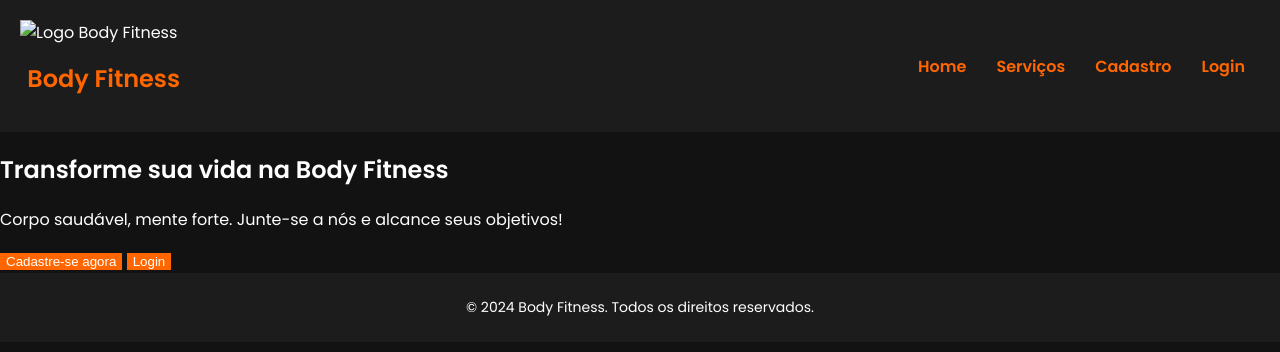
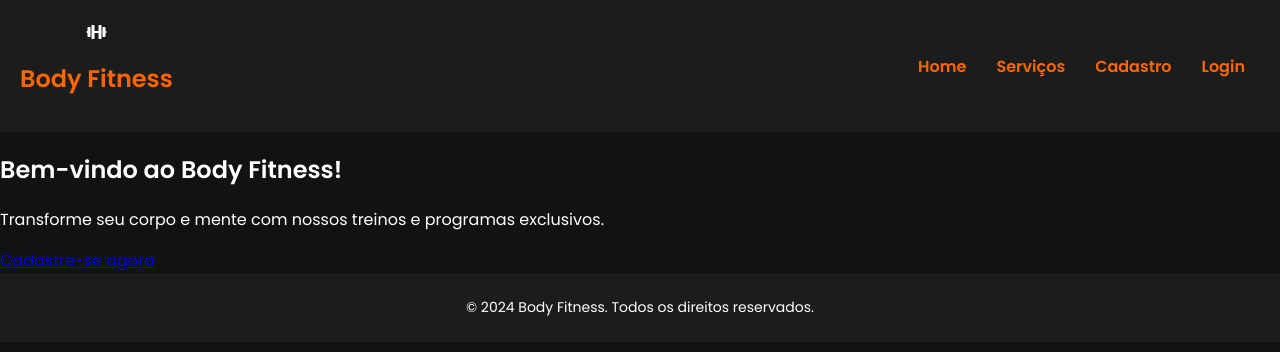
Before and after one commit to Matteusoliveir/CSS, a plain HTML site: page index.html in a window 1280 px wide. Drawn offline with Linux system fonts and the light colour scheme.

Commit message:
Update index.html

```diff
--- a/index.html
+++ b/index.html
@@ -6,11 +6,14 @@
     <title>Body Fitness</title>
     <link rel="stylesheet" href="style.css">
     <link href="https://fonts.googleapis.com/css2?family=Poppins:wght@300;400;600&display=swap" rel="stylesheet">
+    <link rel="stylesheet" href="https://cdnjs.cloudflare.com/ajax/libs/font-awesome/6.0.0-beta3/css/all.min.css"> <!-- Font Awesome -->
 </head>
 <body>
+
+    <!-- Cabeçalho com logo e navegação -->
     <header>
         <div class="logo">
-            <img src="logo.png" alt="Logo Body Fitness">
+            <i class="fas fa-dumbbell logo-img"></i>  <!-- Ícone de haltere -->
             <h1>Body Fitness</h1>
         </div>
         <nav>
@@ -23,17 +26,19 @@
         </nav>
     </header>
 
+    <!-- Seção principal da Home -->
     <section class="home">
-        <h2>Transforme sua vida na Body Fitness</h2>
-        <p>Corpo saudável, mente forte. Junte-se a nós e alcance seus objetivos!</p>
-        <div class="buttons">
-            <button onclick="window.location.href='cadastro.html'">Cadastre-se agora</button>
-            <button onclick="window.location.href='login.html'">Login</button>
+        <div class="content">
+            <h2>Bem-vindo ao Body Fitness!</h2>
+            <p>Transforme seu corpo e mente com nossos treinos e programas exclusivos.</p>
+            <a href="cadastro.html" class="btn">Cadastre-se agora</a>
         </div>
     </section>
 
+    <!-- Rodapé -->
     <footer>
         <p>&copy; 2024 Body Fitness. Todos os direitos reservados.</p>
     </footer>
+
 </body>
 </html>
```
